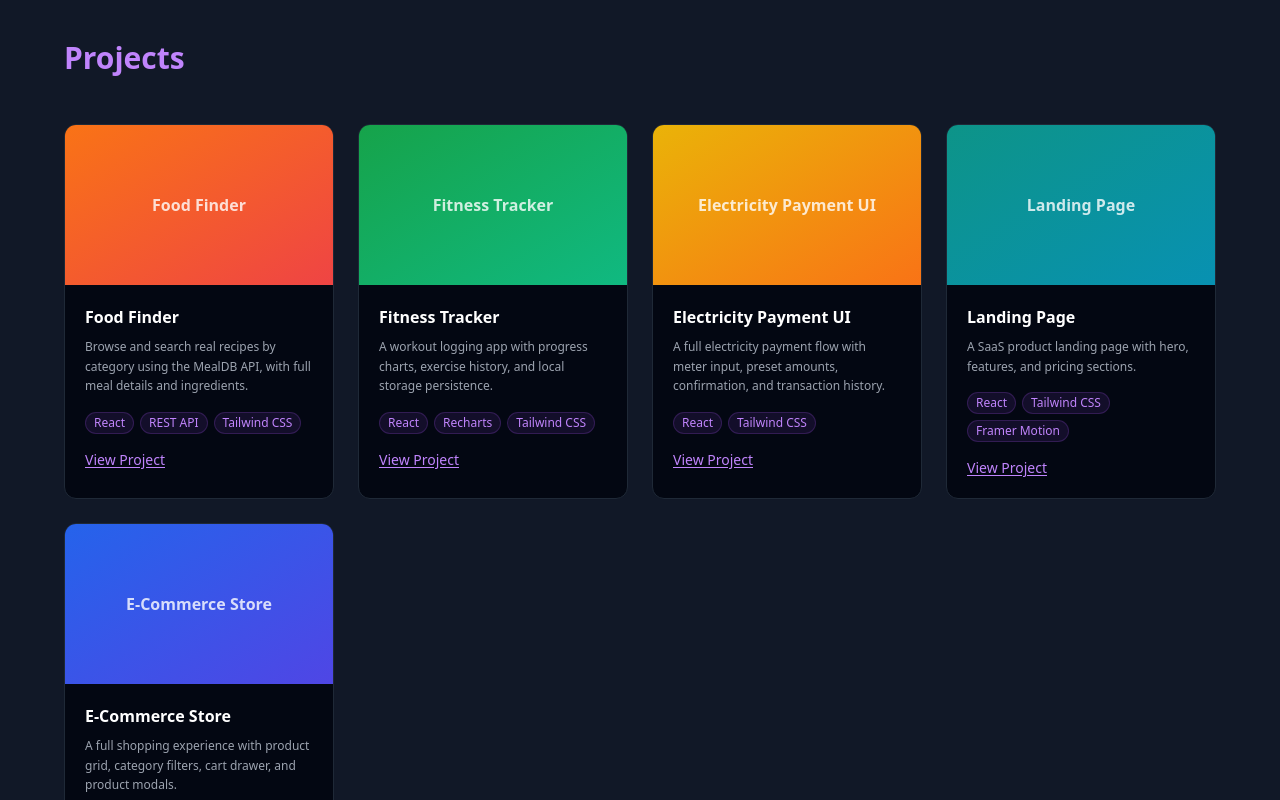
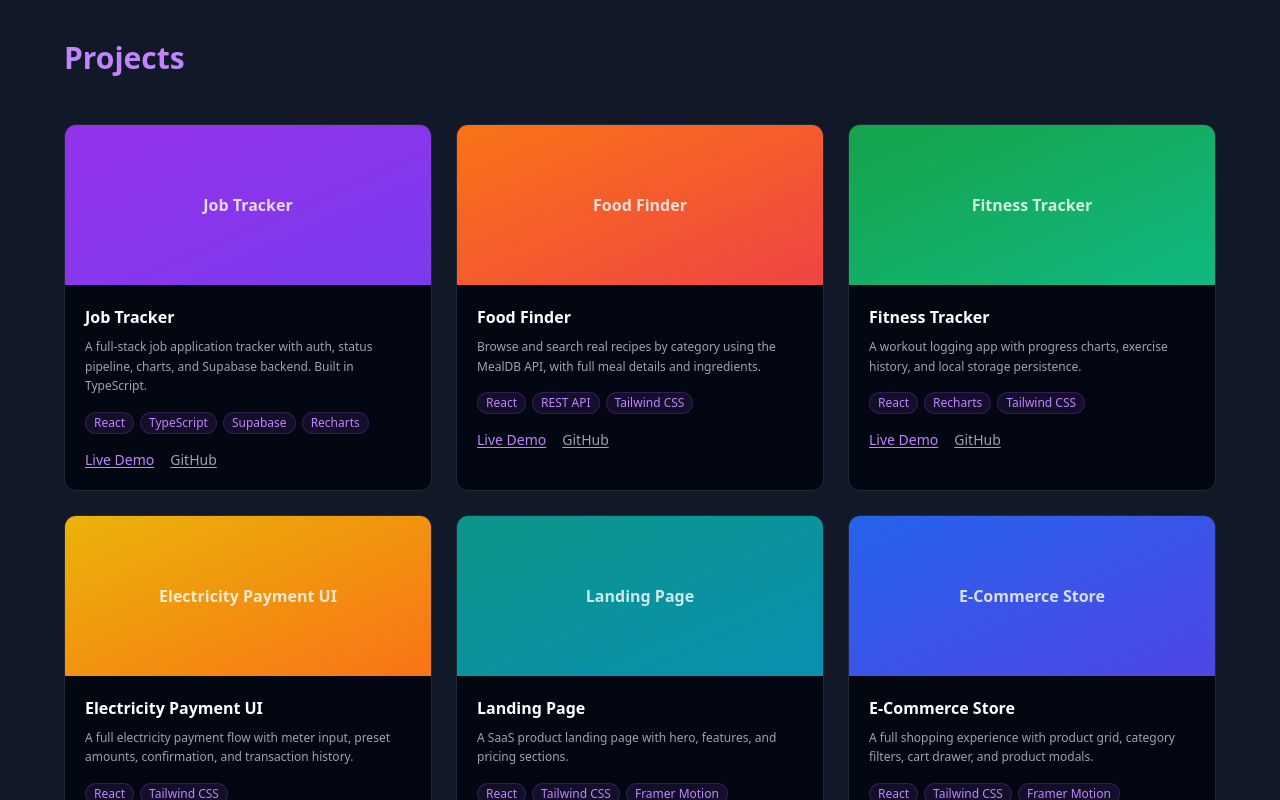
Before and after one commit to muizat23/Portfolio, a React (Vite) app: page / in a window 1280 px wide. Shown: the part 1780-2580 px from the top of the page. Built offline with nearby package versions, Linux system fonts and the light colour scheme.

Commit message:
add job tracker project and GitHub links to all project cards
Co-Authored-By: Claude Sonnet 4.6 <noreply@anthropic.com>

```diff
--- a/src/components/Projects.jsx
+++ b/src/components/Projects.jsx
@@ -2,6 +2,15 @@ import { motion } from "framer-motion";
 import { Link } from "react-router-dom";
 
 const projects = [
+  {
+    title: "Job Tracker",
+    description: "A full-stack job application tracker with auth, status pipeline, charts, and Supabase backend. Built in TypeScript.",
+    tags: ["React", "TypeScript", "Supabase", "Recharts"],
+    gradient: "from-purple-600 to-violet-600",
+    route: null,
+    github: "https://github.com/muizat23/job-tracker",
+    live: "https://job-tracker-snowy-three.vercel.app/",
+  },
   {
     title: "Food Finder",
     description: "Browse and search real recipes by category using the MealDB API, with full meal details and ingredients.",
@@ -18,7 +27,7 @@ const projects = [
     gradient: "from-green-600 to-emerald-500",
     route: null,
     github: "https://github.com/muizat23?tab=repositories",
-    live: "https://fitness-tracker-pj5cpnt7v-muizat23s-projects.vercel.app/",
+    live: "https://fitness-tracker-okvc.vercel.app/",
   },
   {
     title: "Electricity Payment UI",
@@ -34,18 +43,18 @@ const projects = [
     description: "A SaaS product landing page with hero, features, and pricing sections.",
     tags: ["React", "Tailwind CSS", "Framer Motion"],
     gradient: "from-teal-600 to-cyan-600",
-    route: "/landing",
+    route: null,
     github: "https://github.com/muizat23?tab=repositories",
-    live: null,
+    live: "https://landingpage-gamma-six-24.vercel.app/",
   },
   {
     title: "E-Commerce Store",
     description: "A full shopping experience with product grid, category filters, cart drawer, and product modals.",
     tags: ["React", "Tailwind CSS", "Framer Motion"],
     gradient: "from-blue-600 to-indigo-600",
-    route: "/shop",
+    route: null,
     github: "https://github.com/muizat23?tab=repositories",
-    live: null,
+    live: "https://ecommercesite-one-liart.vercel.app/",
   },
 ];
 
@@ -63,7 +72,7 @@ const Projects = () => {
           Projects
         </motion.h2>
 
-        <div className="grid md:grid-cols-2 lg:grid-cols-4 gap-6">
+        <div className="grid md:grid-cols-2 lg:grid-cols-3 gap-6">
           {projects.map((project, i) => (
             <motion.div
               key={project.title}
@@ -100,7 +109,7 @@ const Projects = () => {
                       to={project.route}
                       className="text-purple-400 hover:text-purple-300 text-sm underline underline-offset-2"
                     >
-                      View Project
+                      Live Demo
                     </Link>
                   )}
                   {project.live && (
@@ -110,7 +119,17 @@ const Projects = () => {
                       rel="noopener noreferrer"
                       className="text-purple-400 hover:text-purple-300 text-sm underline underline-offset-2"
                     >
-                      View Project
+                      Live Demo
+                    </a>
+                  )}
+                  {project.github && (
+                    <a
+                      href={project.github}
+                      target="_blank"
+                      rel="noopener noreferrer"
+                      className="text-gray-400 hover:text-white text-sm underline underline-offset-2"
+                    >
+                      GitHub
                     </a>
                   )}
                 </div>
```
